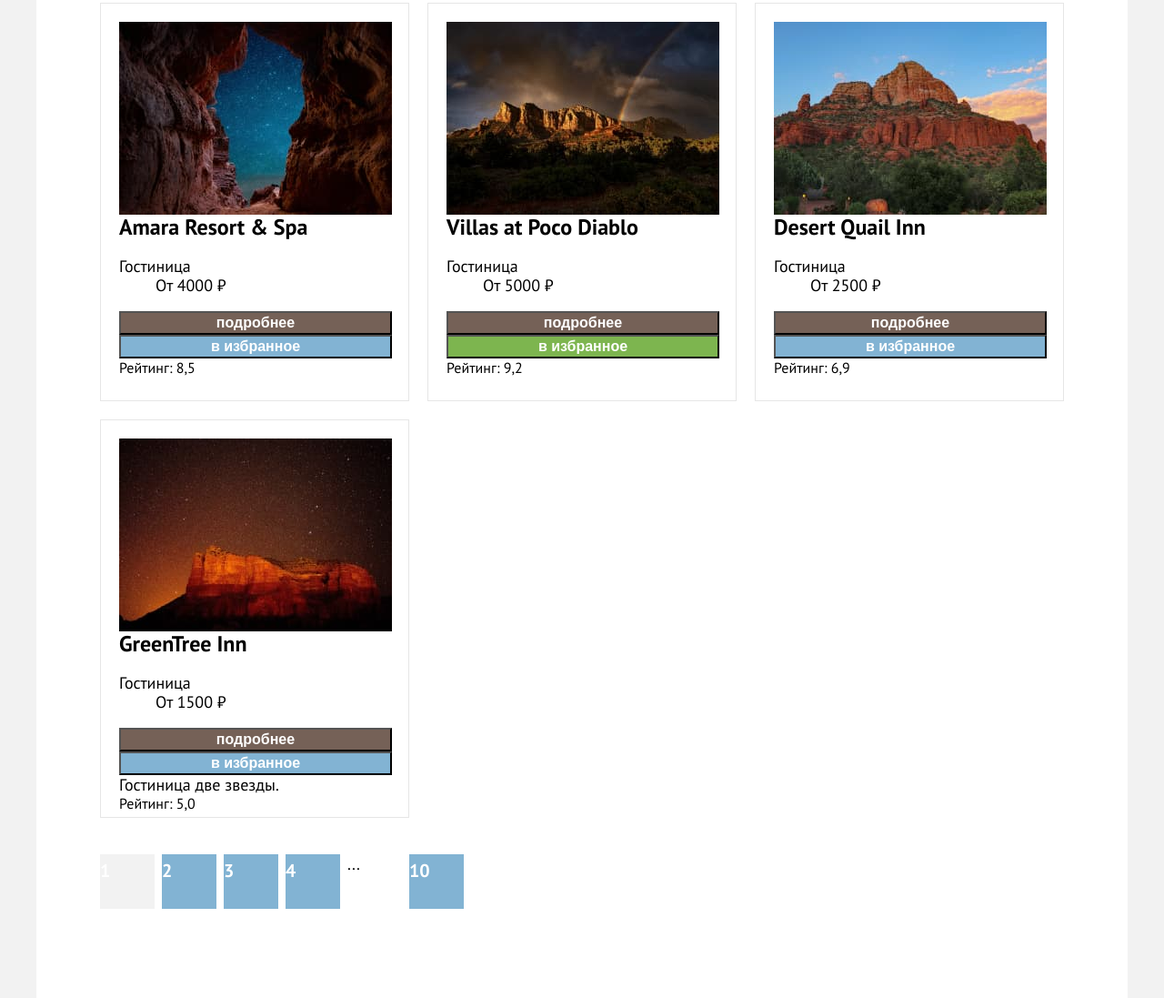
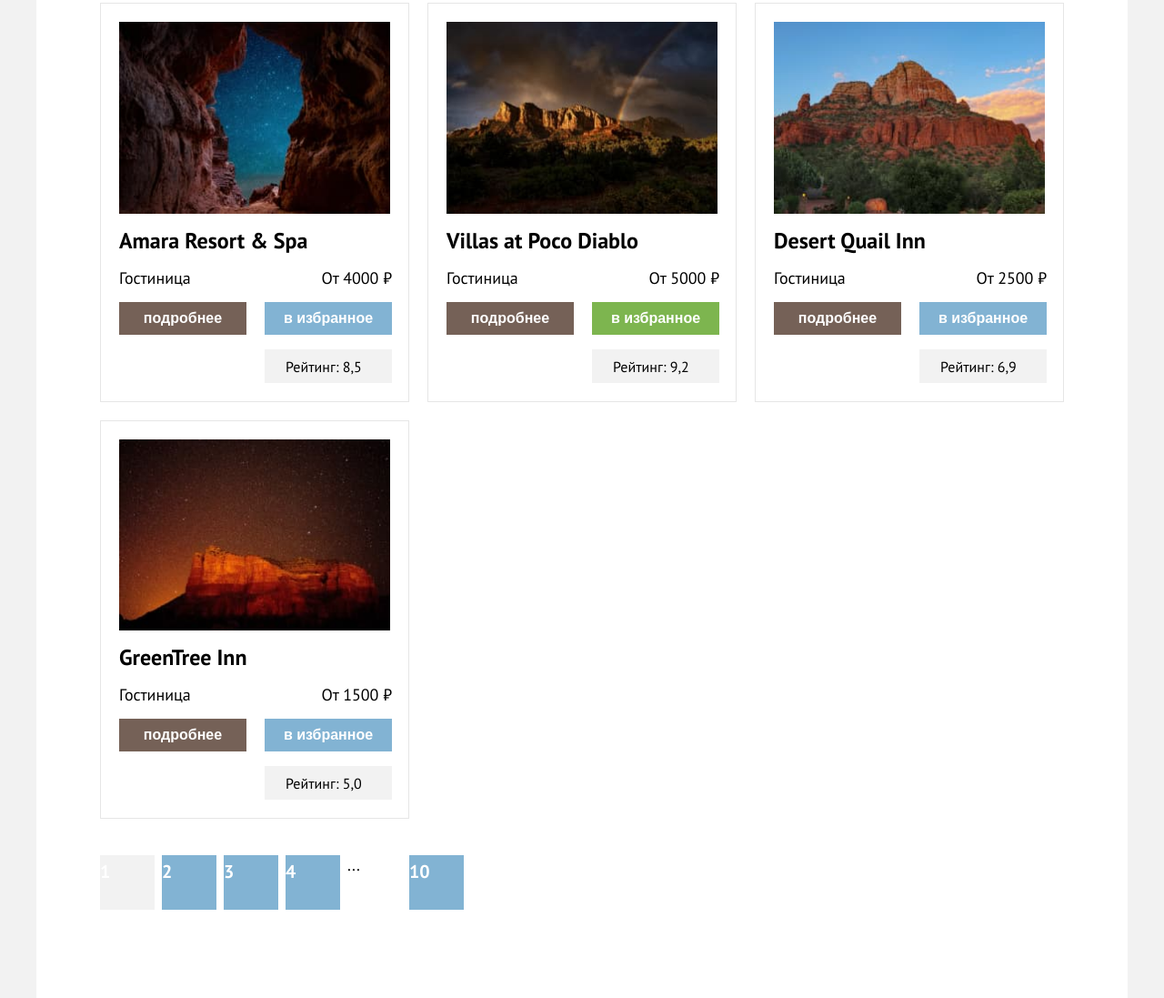
Before and after one commit to htmlacademy-htmlcss/1861971-sedona-1, a plain HTML site: page catalog.html in a window 1280 px wide. Shown: the part 621-1718 px from the top of the page at 91% size. Drawn offline with Linux system fonts and the light colour scheme.

Commit message:
Постройка мелких сеток на гридах для подходящих компонентов

```diff
--- a/catalog.html
+++ b/catalog.html
@@ -149,10 +149,14 @@
               <dt class="name-plase">Гостиница</dt>
               <dd class="prise">От 4000 ₽</dd>
               </dl>
+              <div class="block-buttons-accomodation">
                 <button class="button-details button-control-accommodation" type="button">подробнее</button>
                 <button class="button-favorites button-control-accommodation" type="button">в избранное</button>
+                <div class="rating-stars">
                   <span class="visually-hidden">Гостиница четыре звезды.</span>
+                </div>
                 <div class="rating-score">Рейтинг: 8,5</div>
+              </div>
             </div>
           </li>
           <li class="accommodation-item">
@@ -163,10 +167,14 @@
               <dt class="name-plase">Гостиница</dt>
               <dd class="prise">От 5000 ₽</dd>
               </dl>
+              <div class="block-buttons-accomodation">
                 <button class="button-details button-control-accommodation" type="button">подробнее</button>
                 <button class="selected button-favorites button-control-accommodation" type="button">в избранное</button>
+                <div class="rating-stars">
                   <span class="visually-hidden">Гостиница четыре звезды.</span>
+                </div>
                 <div class="rating-score">Рейтинг: 9,2</div>
+              </div>
             </div>
           </li>
           <li class="accommodation-item">
@@ -177,9 +185,12 @@
               <dt class="name-plase">Гостиница</dt>
               <dd class="prise">От 2500 ₽</dd>
               </dl>
+              <div class="block-buttons-accomodation">
                 <button class="button-details button-control-accommodation" type="button">подробнее</button>
                 <button class="button-favorites button-control-accommodation" type="button">в избранное</button>
+                <div class="rating-stars">
                   <span class="visually-hidden">Гостиница три звезды.</span>
+                </div>
                 <div class="rating-score">Рейтинг: 6,9</div>
               </div>
           </li>
@@ -191,10 +202,14 @@
               <dt class="name-plase">Гостиница</dt>
               <dd class="prise">От 1500 ₽</dd>
               </dl>
+              <div class="block-buttons-accomodation">
                 <button class="button-details button-control-accommodation" type="button">подробнее</button>
                 <button class="button-favorites button-control-accommodation" type="button">в избранное</button>
-            <span>Гостиница две звезды.</span>
+                <div class="rating-stars">
+                  <span class="visually-hidden">Гостиница две звезды.</span>
+                </div>
                 <div class="rating-score">Рейтинг: 5,0</div>
+              </div>
             </div>
           </li>
         </ul>
--- a/styles/styles.css
+++ b/styles/styles.css
@@ -569,26 +569,34 @@ body {
 }
 
 .accommodation-list {
-  display: flex;
-  flex-wrap: wrap;
+  display: grid;
+  grid-template-columns: 340px 340px 340px;
+  gap: 20px;
   margin: 0;
   padding: 0;
   list-style-type: none;
-  gap: 20px 20px;
 }
 
 .accommodation-item {
+  display: flex;
+  flex-direction: column;
   width: 340px;
-  height: 438px;
+  min-height: 438px;
   border: 1px solid #E6E6E6;
 }
 
 .accommodation-container{
   display: flex;
   flex-direction: column;
-  width: 300px;
-  height: 398px;
+  flex-grow: 1;
+  gap: 16px;
   margin: 20px 20px;
+}
+
+.accommodation-plase {
+  width: 100%;
+  height: auto;
+  object-fit: contain;
 }
 
 .accommodation-title {
@@ -600,32 +608,61 @@ body {
 }
 
 .description-list {
+  display: grid;
+  grid-template-columns: 140px 140px;
+  gap: 20px;
+  grid-column: 1 / -1;
+  margin: 0;
   font-size: 18px;
   font-weight: 400;
   line-height: 21px;
   color: var(--texts-second);
 }
 
+.prise {
+  margin: 0;
+  justify-self: end;
+}
+
+.block-buttons-accomodation {
+  display: flex;
+  align-items: flex-end;
+  flex-grow: 1;
+  flex-wrap: wrap;
+  gap: 16px 20px;
+  width: 300px;
+}
+
 .button-control-accommodation {
+  border: 0;
   font-size: 16px;
   font-weight: 700;
   line-height: 20px;
   color: #FFF;
   text-decoration: none;
+  width: 140px;
 }
 
 .button-details {
+  padding: 8px 26px;
   background-color: var(--buttons-basic);
 }
 
 .button-favorites {
+  padding: 8px 18px;
   background-color: var(--background-basic-third);
 }
 
+.rating-stars {
+  width: 140px;
+}
+
 .rating-score {
+  width: 140px;
+  padding: 9px 22px 8px 23px;
   font-size: 16px;
   line-height: 20px;
-  background-color: var(--forms-elements-2);
+  background-color: var(--forms-elements-second);
 }
 
 .selected {
```
Also changed, not shown: package-lock.json (added). Lines whose indentation alone changed are shown as unchanged.
